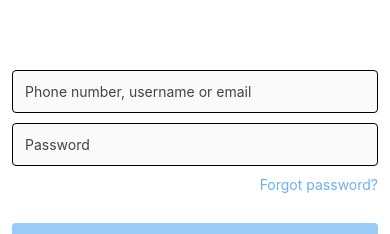
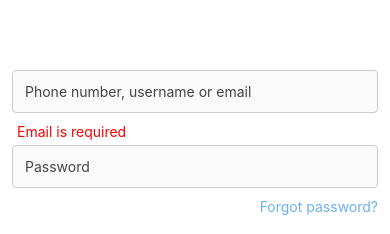
Before and after one commit to yassineelhoubi/react_native_instagram_clone, a React Native app: screen /LoginScreen in a window 390 px wide. Shown: the part 210-444 px from the top of the page. Built offline with nearby package versions, Linux system fonts and the light colour scheme.

Commit message:
Dealing with formic field errors

```diff
--- a/components/index.js
+++ b/components/index.js
@@ -7,3 +7,5 @@ export {
 } from "./home"
 
 export { AddNewPost } from './newPost'
+
+export { LoginForm } from './loginScreen'
--- a/components/loginScreen/LoginForm.js
+++ b/components/loginScreen/LoginForm.js
@@ -7,7 +7,7 @@ import Validator from 'email-validator';
 const LoginForm = () => {
     const LoginFormSchema = Yup.object().shape({
         email: Yup.string().email().required('Email is required'),
-        password: Yup.string().required().min(6, 'Password must be at least 6 characters')
+        password: Yup.string().required('Password is required').min(6, 'Password must be at least 6 characters')
     })
     return (
         <View style={styles.wrapper}>
@@ -17,10 +17,16 @@ const LoginForm = () => {
                 validationSchema={LoginFormSchema}
                 validateOnMount={true}
             >
-                {({ handleChange, handleBlur, values, errors, isValid, handleSubmit }) => (
+                {({ handleChange, handleBlur, values, errors, isValid, handleSubmit, touched }) => (
                     <>
-
-                        <View style={styles.inputField}>
+                        <View style={[styles.inputField,
+                        {
+                            borderColor:
+                                values.email.length < 1 || Validator.validate(values.email)
+                                    ? '#ccc'
+                                    : 'red'
+                        }
+                        ]}>
                             <TextInput
                                 placeholderTextColor='#444'
                                 placeholder='Phone number, username or email'
@@ -34,7 +40,15 @@ const LoginForm = () => {
                             />
 
                         </View>
-                        <View style={styles.inputField}>
+                        {touched.email && errors.email ? <Text style={{ color: "red", marginLeft: 5, marginBottom: 5 }}>{errors.email}</Text> : null}
+                        <View style={[styles.inputField,
+                        {
+                            borderColor:
+                                1 > values.password.length || values.password.length >= 6
+                                    ? '#ccc'
+                                    : 'red'
+                        }
+                        ]}>
                             <TextInput
                                 placeholderTextColor='#444'
                                 placeholder='Password'
@@ -48,6 +62,7 @@ const LoginForm = () => {
                             />
 
                         </View>
+                        {touched.password && errors.password ? <Text style={{ color: "red", marginLeft: 5, marginBottom: 5 }}>{errors.password}</Text> : null}
                         <View style={{ alignItems: 'flex-end', marginBottom: 30 }}>
                             <Text style={{ color: "#6BB0F5" }}>Forgot password?</Text>
                         </View>
@@ -73,7 +88,7 @@ const LoginForm = () => {
     )
 }
 
-export default LoginForm
+export { LoginForm }
 
 const styles = StyleSheet.create({
     wrapper: {
--- /dev/null
+++ b/components/loginScreen/index.js
@@ -0,0 +1 @@
+export { LoginForm } from './LoginForm'
--- a/screens/LoginScreen.js
+++ b/screens/LoginScreen.js
@@ -1,6 +1,6 @@
 import { View, Text, StyleSheet, Image } from 'react-native'
 import React from 'react'
-import LoginForm from '../components/loginScreen/LoginForm'
+import { LoginForm } from '../components'
 
 const INSTAGRAM_LOGO = 'https://upload.wikimedia.org/wikipedia/commons/thumb/e/e7/Instagram_logo_2016.svg/768px-Instagram_logo_2016.svg.png'
 const LoginScreen = () => (
```
